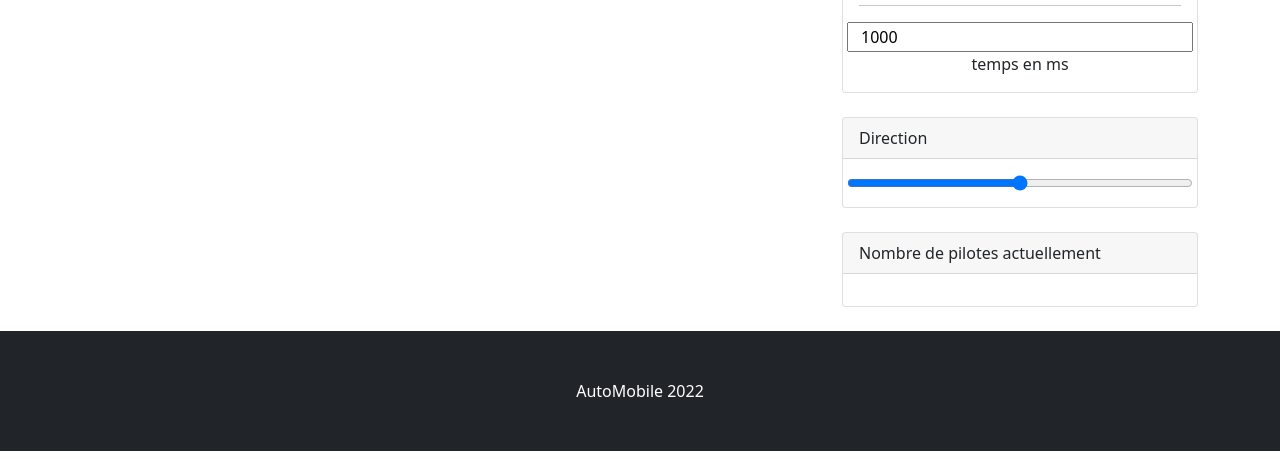
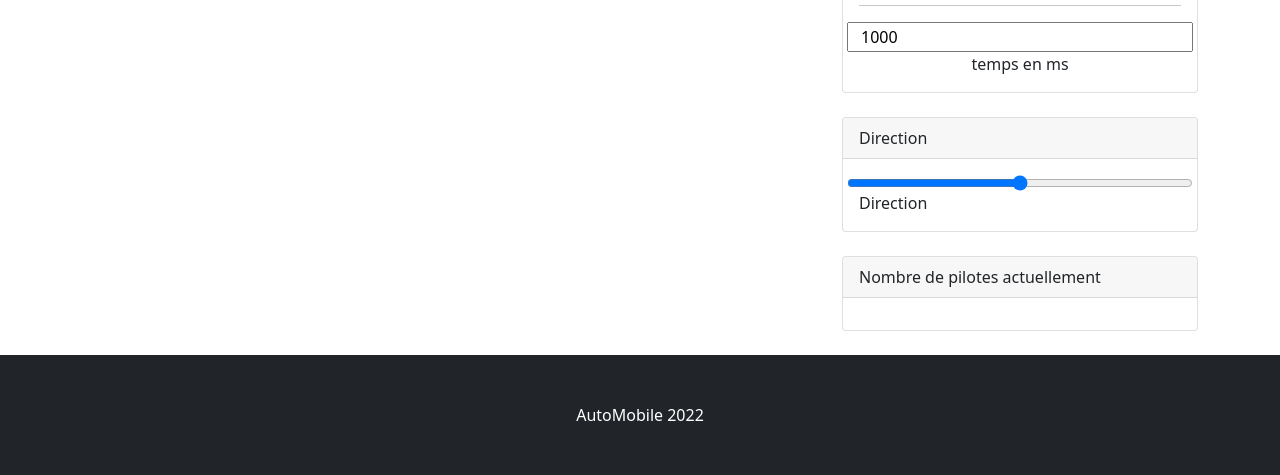
Before and after one commit to voitureautonome/site_web_controle_voiture, a website: page public/index.html in a window 1280 px wide. Shown: the part 372-847 px from the top of the page. Before the commit the page ends 823 px from the top, so only its background shows below. Drawn offline with nearby package versions, Linux system fonts and the light colour scheme; no server answers.

Commit message:
ajout angle

```diff
--- a/public/index.html
+++ b/public/index.html
@@ -61,6 +61,7 @@
                     <div class="card-body">
                         <div class="row">
                             <input type="range" id="slider-direction" name="volume" min="-45" max="45" step="1" value="0">
+                            <label id="angle" for="volume">Direction</label>
                         </div>
                     </div>
                 </div>
```
